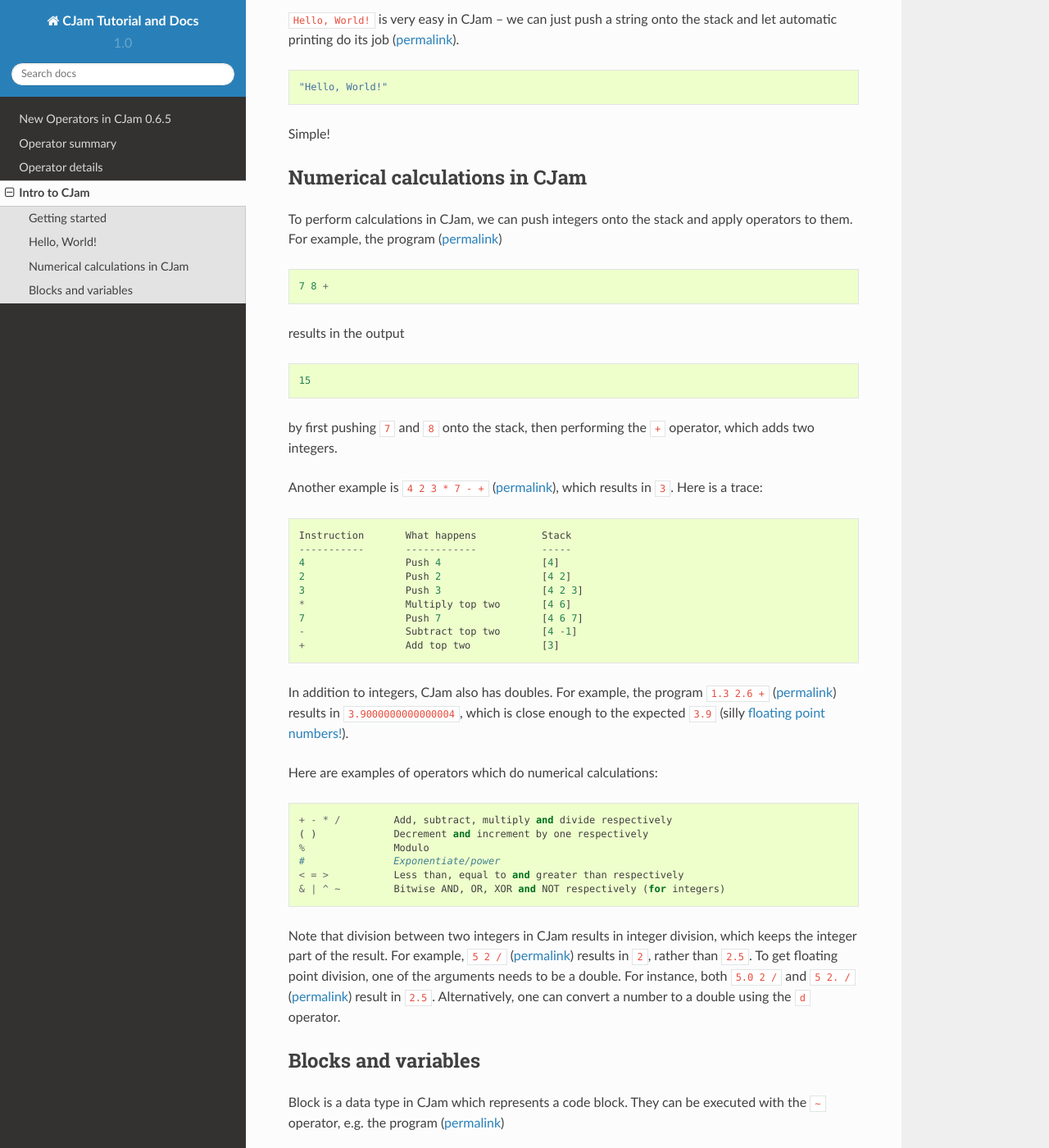
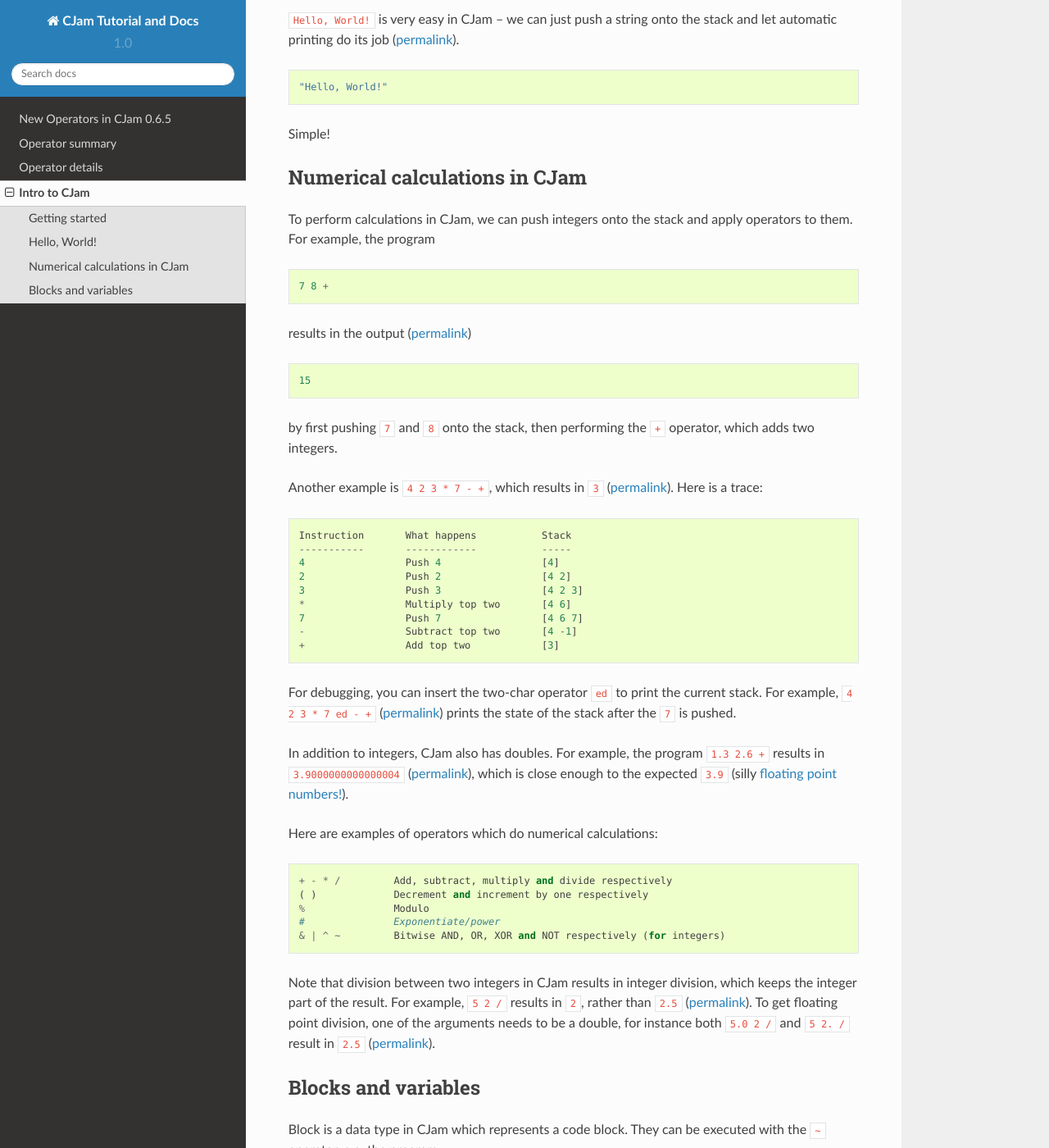
Before and after one commit to Sp3000/CJam, a Sphinx documentation site: the page built from docs/intro.rst, in a window 1280 px wide and 1400 px high, scrolled down 729 px. Shown: the whole window at 82% size. Built offline with Sphinx 7.4.7 and the Read the Docs theme 2.0.0, drawn with Linux system fonts in a browser that asks for light colours; some of the changed text lies outside the part shown.

Commit message:
Variables

```diff
--- a/docs/intro.rst
+++ b/docs/intro.rst
@@ -31,17 +31,17 @@
 Numerical calculations in CJam
 ------------------------------
 
-To perform calculations in CJam, we can push integers onto the stack and apply operators to them. For example, the program (`permalink <http://cjam.aditsu.net/#code=7%208%20%2B>`__) ::
+To perform calculations in CJam, we can push integers onto the stack and apply operators to them. For example, the program ::
 
     7 8 +
 
-results in the output ::
+results in the output (`permalink <http://cjam.aditsu.net/#code=7%208%20%2B>`__) ::
 
     15
 
 by first pushing ``7`` and ``8`` onto the stack, then performing the ``+`` operator, which adds two integers.
 
-Another example is ``4 2 3 * 7 - +`` (`permalink <http://cjam.aditsu.net/#code=4%202%203%20*%207%20-%20%2B>`__), which results in ``3``. Here is a trace: ::
+Another example is ``4 2 3 * 7 - +``, which results in ``3`` (`permalink <http://cjam.aditsu.net/#code=4%202%203%20*%207%20-%20%2B>`__). Here is a trace: ::
 
     Instruction       What happens           Stack
     -----------       ------------           -----
@@ -53,7 +53,9 @@
     -                 Subtract top two       [4 -1]
     +                 Add top two            [3]
 
-In addition to integers, CJam also has doubles. For example, the program ``1.3 2.6 +`` (`permalink <http://cjam.aditsu.net/#code=1.3%202.6%20%2B>`__) results in ``3.9000000000000004``, which is close enough to the expected ``3.9`` (silly `floating point numbers! <https://en.wikipedia.org/wiki/Floating_point#Accuracy_problems>`__).
+For debugging, you can insert the two-char operator ``ed`` to print the current stack. For example, ``4 2 3 * 7 ed - +`` (`permalink <http://cjam.aditsu.net/#code=4%202%203%20*%207%20ed%20-%20%2B>`__) prints the state of the stack after the ``7`` is pushed.
+
+In addition to integers, CJam also has doubles. For example, the program ``1.3 2.6 +`` results in ``3.9000000000000004`` (`permalink <http://cjam.aditsu.net/#code=1.3%202.6%20%2B>`__), which is close enough to the expected ``3.9`` (silly `floating point numbers! <https://en.wikipedia.org/wiki/Floating_point#Accuracy_problems>`__).
 
 Here are examples of operators which do numerical calculations: ::
 
@@ -61,30 +63,37 @@
     ( )             Decrement and increment by one respectively
     %               Modulo
     #               Exponentiate/power
-    < = >           Less than, equal to and greater than respectively
     & | ^ ~         Bitwise AND, OR, XOR and NOT respectively (for integers)
 
-Note that division between two integers in CJam results in integer division, which keeps the integer part of the result. For example, ``5 2 /`` (`permalink <http://cjam.aditsu.net/#code=5%202%20%2F>`__) results in ``2``, rather than ``2.5``. To get floating point division, one of the arguments needs to be a double. For instance, both ``5.0 2 /`` and ``5 2. /`` (`permalink <http://cjam.aditsu.net/#code=5%202.%20%2F>`__) result in ``2.5``. Alternatively, one can convert a number to a double using the ``d`` operator.
+Note that division between two integers in CJam results in integer division, which keeps the integer part of the result. For example, ``5 2 /`` results in ``2``, rather than ``2.5`` (`permalink <http://cjam.aditsu.net/#code=5%202%20%2F>`__). To get floating point division, one of the arguments needs to be a double, for instance both ``5.0 2 /`` and ``5 2. /`` result in ``2.5`` (`permalink <http://cjam.aditsu.net/#code=5%202.%20%2F>`__).
 
 Blocks and variables
 --------------------
 
-Block is a data type in CJam which represents a code block. They can be executed with the ``~`` operator, e.g. the program (`permalink <http://cjam.aditsu.net/#code=6%20%7B7*%7D%20~>`__) ::
+Block is a data type in CJam which represents a code block. They can be executed with the ``~`` operator, e.g. the program ::
 
     6 {7*} ~
 
-gives the output ::
+gives the output (`permalink <http://cjam.aditsu.net/#code=6%20%7B7*%7D%20~>`__) ::
 
     42
 
 You may notice that ``~`` executes a block when used on blocks, but performs bitwise not when used on integers. CJam operators are very heavily overloaded, with the same operator doing different things depending on what is at the top of the stack.
 
-Blocks in CJam are first class objects. They can be assigned to variables, allowing them to act as functions. CJam has 26 variables, one for each uppercase letter, and a variable is assigned to via ``:<variable>``. For example, the program (`permalink <http://cjam.aditsu.net/#code=%7B7*%7D%3AF%206%20F>`__) ::
+Blocks in CJam are first class objects. They can be assigned to variables, allowing them to act as functions. CJam has 26 variables, one for each uppercase letter, and a variable is assigned to via ``:<variable>``. For example, the program ::
 
     {7*}:F 6 F
 
-results in ::
+results in (`permalink <http://cjam.aditsu.net/#code=%7B7*%7D%3AF%206%20F>`__) ::
 
     {7*}42
 
 Note how the block is also in the output. When you assign something to a variable, it is not popped from the stack, so here the block gets outputted along with the ``42`` when the stack is automatically printed.
+
+Of course, you can also assign numbers and strings to variables, which just get pushed onto the stack when "used". For instance, ::
+
+    "HOUSE":A "BOAT":B A B B B A
+
+gives the output (`permalink <http://cjam.aditsu.net/#code=%22HOUSE%22%3AA%20%22BOAT%22%3AB%20A%20B%20B%20B%20A>`__) ::
+
+    HOUSEBOATHOUSEBOATBOATBOATHOUSE
```
Also changed, not shown: 5 other files.
